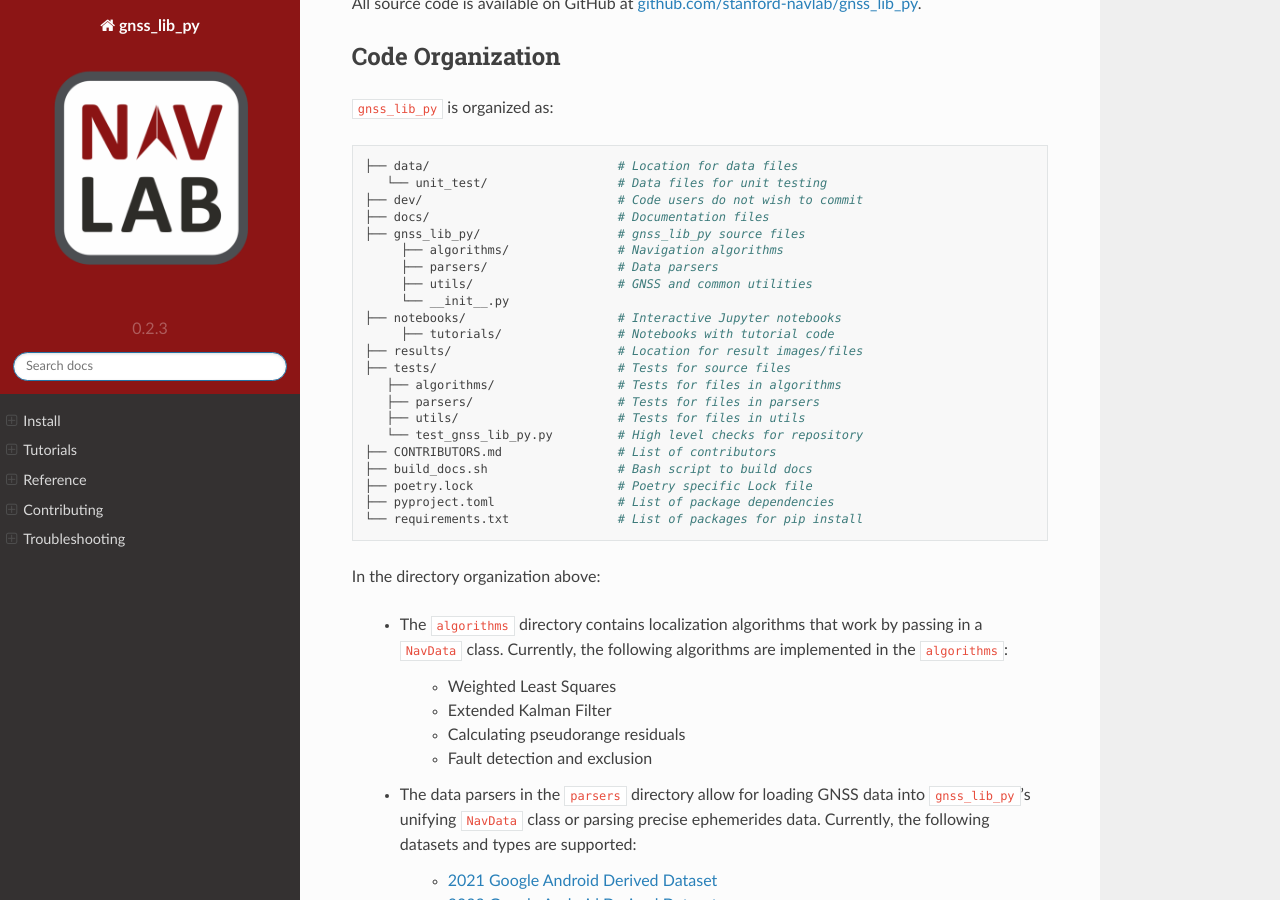
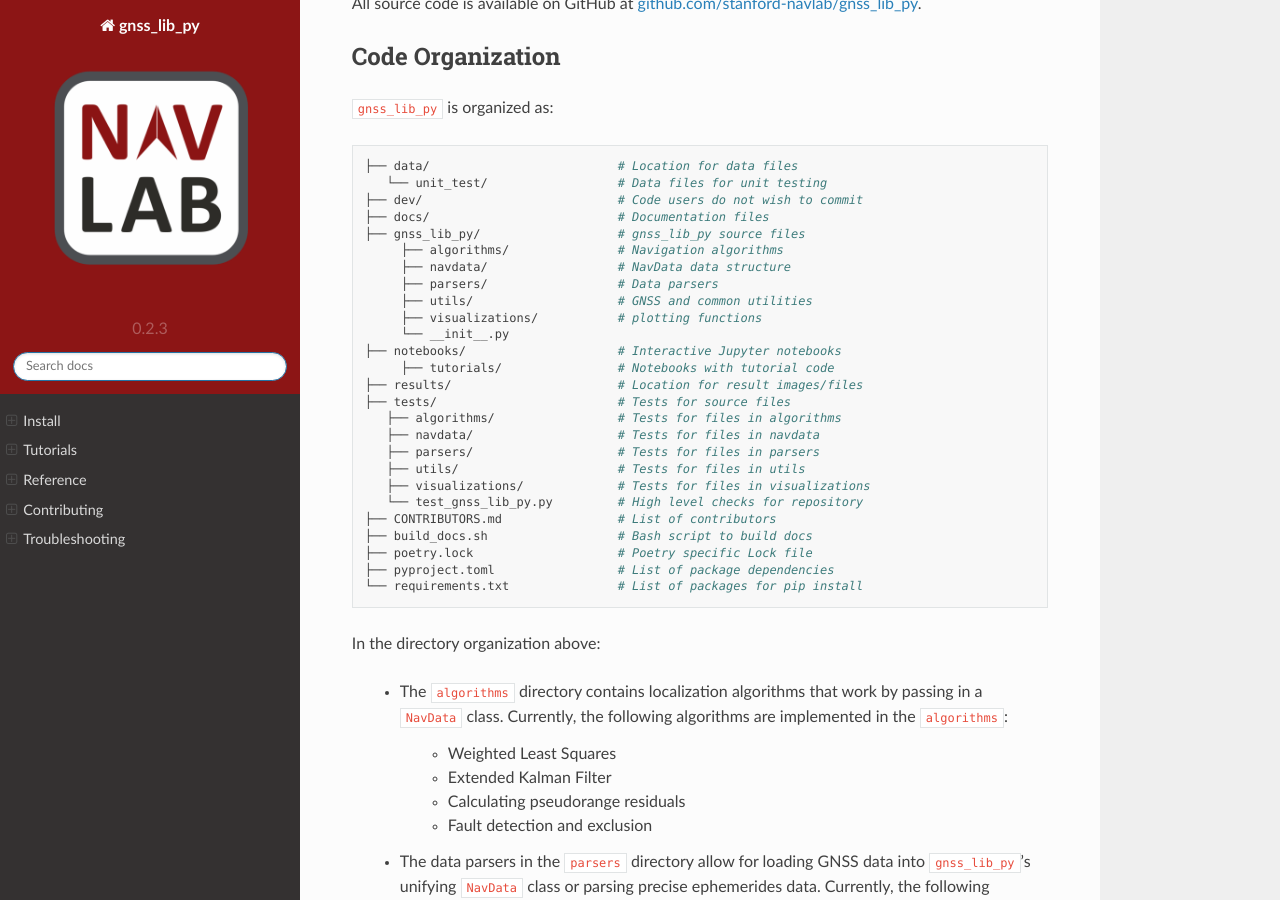
Before and after one commit to Stanford-NavLab/gnss_lib_py, a Sphinx documentation site: the page built from docs/source/index.rst, in a window 1280 px wide and 900 px high, scrolled down 920 px. Built offline with Sphinx 7.4.7 and the Read the Docs theme 2.0.0, drawn with Linux system fonts in a browser that asks for light colours; pages that are not in the unit, such as notebooks, are missing from menus; the version number is read from the project's files by our own code.

Commit message:
update readme structure

```diff
--- a/docs/source/contributing/documentation.rst
+++ b/docs/source/contributing/documentation.rst
@@ -59,7 +59,7 @@ following:
       single axis arrays should be rows and time should be across
       the columns
     * :code:`pd.DataFrame`
-    * :code:`gnss_lib_py.navdata.navdata`
+    * :code:`gnss_lib_py.navdata.navdata.NavData`
 
 PEP 8 Style Guide
 -----------------
--- a/docs/source/index.rst
+++ b/docs/source/index.rst
@@ -57,16 +57,20 @@ Code Organization
    ├── docs/                          # Documentation files
    ├── gnss_lib_py/                   # gnss_lib_py source files
         ├── algorithms/               # Navigation algorithms
+        ├── navdata/                  # NavData data structure
         ├── parsers/                  # Data parsers
         ├── utils/                    # GNSS and common utilities
+        ├── visualizations/           # plotting functions
         └── __init__.py
    ├── notebooks/                     # Interactive Jupyter notebooks
         ├── tutorials/                # Notebooks with tutorial code
    ├── results/                       # Location for result images/files
    ├── tests/                         # Tests for source files
       ├── algorithms/                 # Tests for files in algorithms
+      ├── navdata/                    # Tests for files in navdata
       ├── parsers/                    # Tests for files in parsers
       ├── utils/                      # Tests for files in utils
+      ├── visualizations/             # Tests for files in visualizations
       └── test_gnss_lib_py.py         # High level checks for repository
    ├── CONTRIBUTORS.md                # List of contributors
    ├── build_docs.sh                  # Bash script to build docs
```
Also changed, not shown: README.md (+4 -0 lines).
